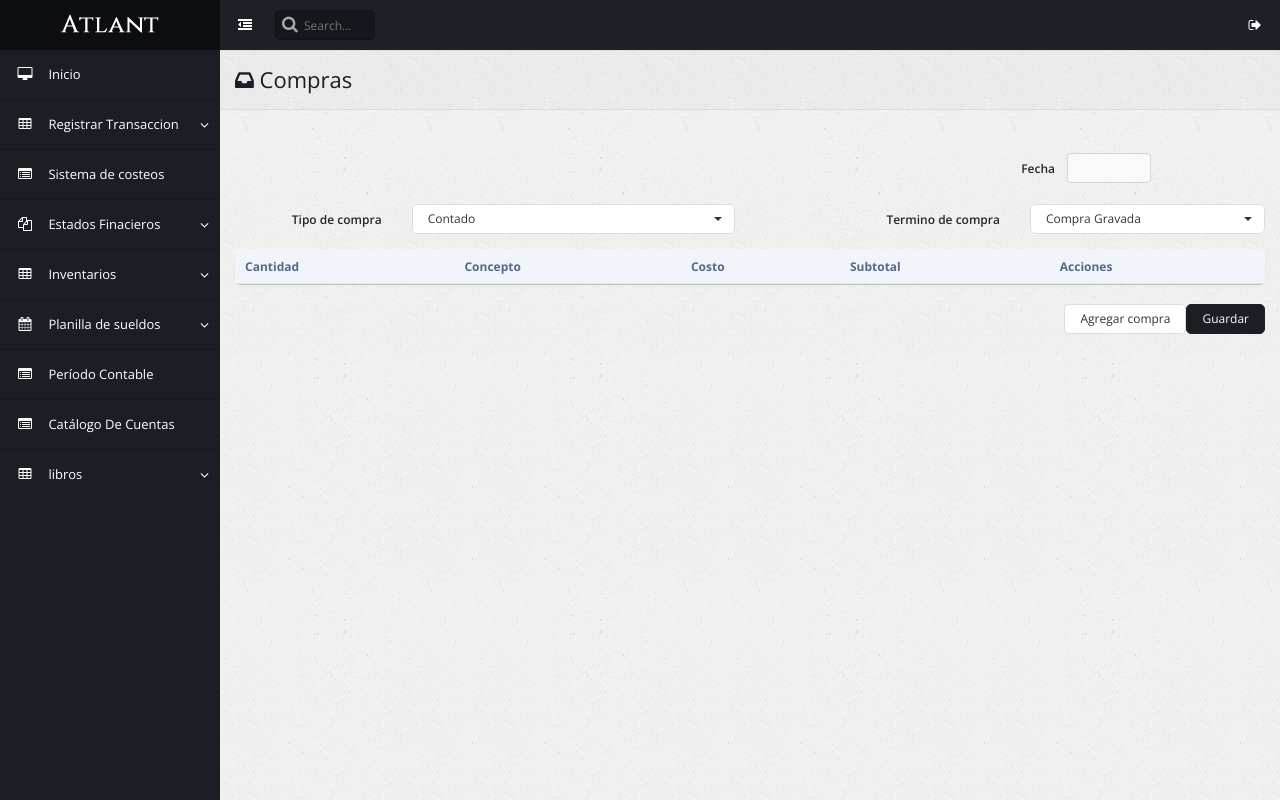
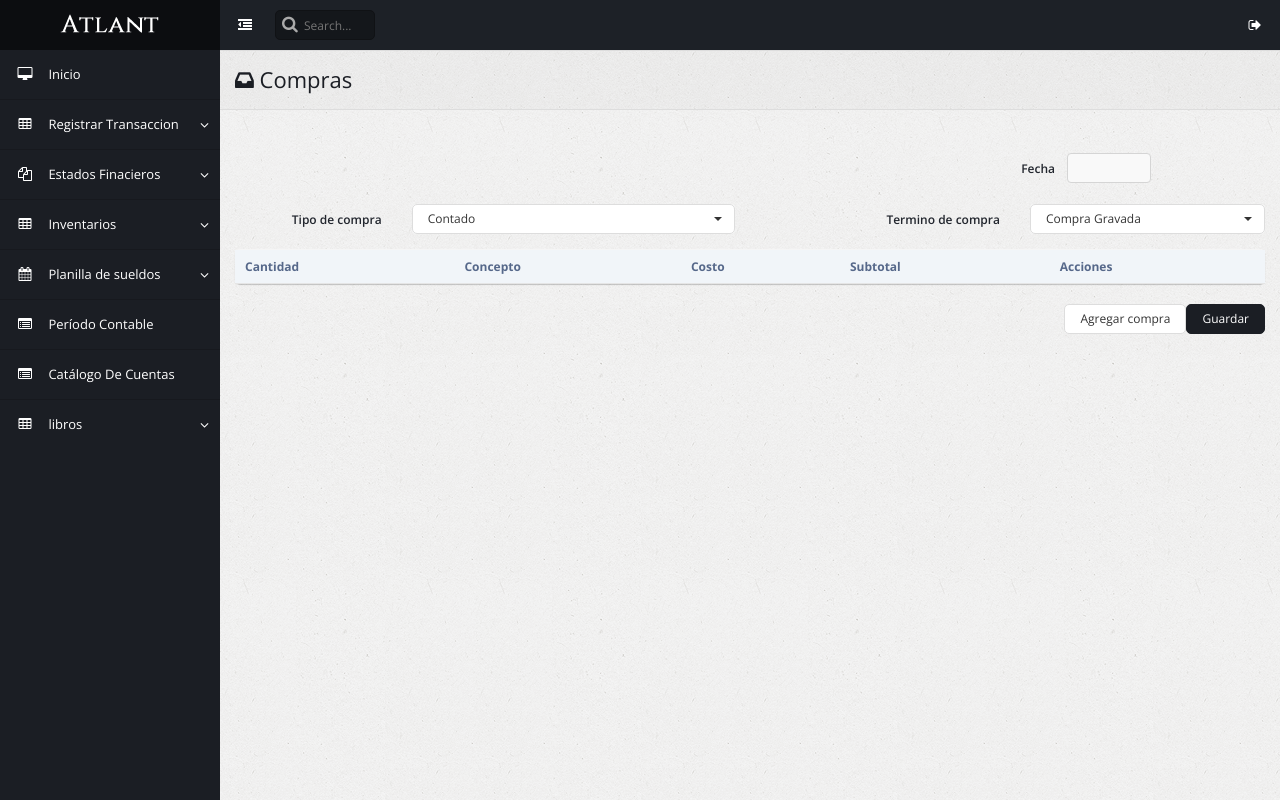
Before and after one commit to fendergx/SICapp, a Django app: template templates/paginas/compra.html in a window 1280 px wide. Run offline with Django 3.2, Linux system fonts and the light colour scheme; the template is opened without the code that fills it, so the values that code supplies are empty; some libraries are stand-ins or nearby versions.

Commit message:
Update navbar.html

```diff
--- a/templates/base/navbar.html
+++ b/templates/base/navbar.html
@@ -19,9 +19,6 @@
                 <li><a href="{% url 'compras'   %}"><span class="fa fa-image"></span> Compras</a></li>
 
             </ul>
-        </li>
-        <li>
-            <a href="{% url 'producto' %}"><span class="fa fa-list-alt"></span> <span class="xn-text">Sistema de costeos</span></a>
         </li>
         <li class="xn-openable">
             <a href="#"><span class="fa fa-files-o"></span> <span class="xn-text">Estados Finacieros</span></a>
```
